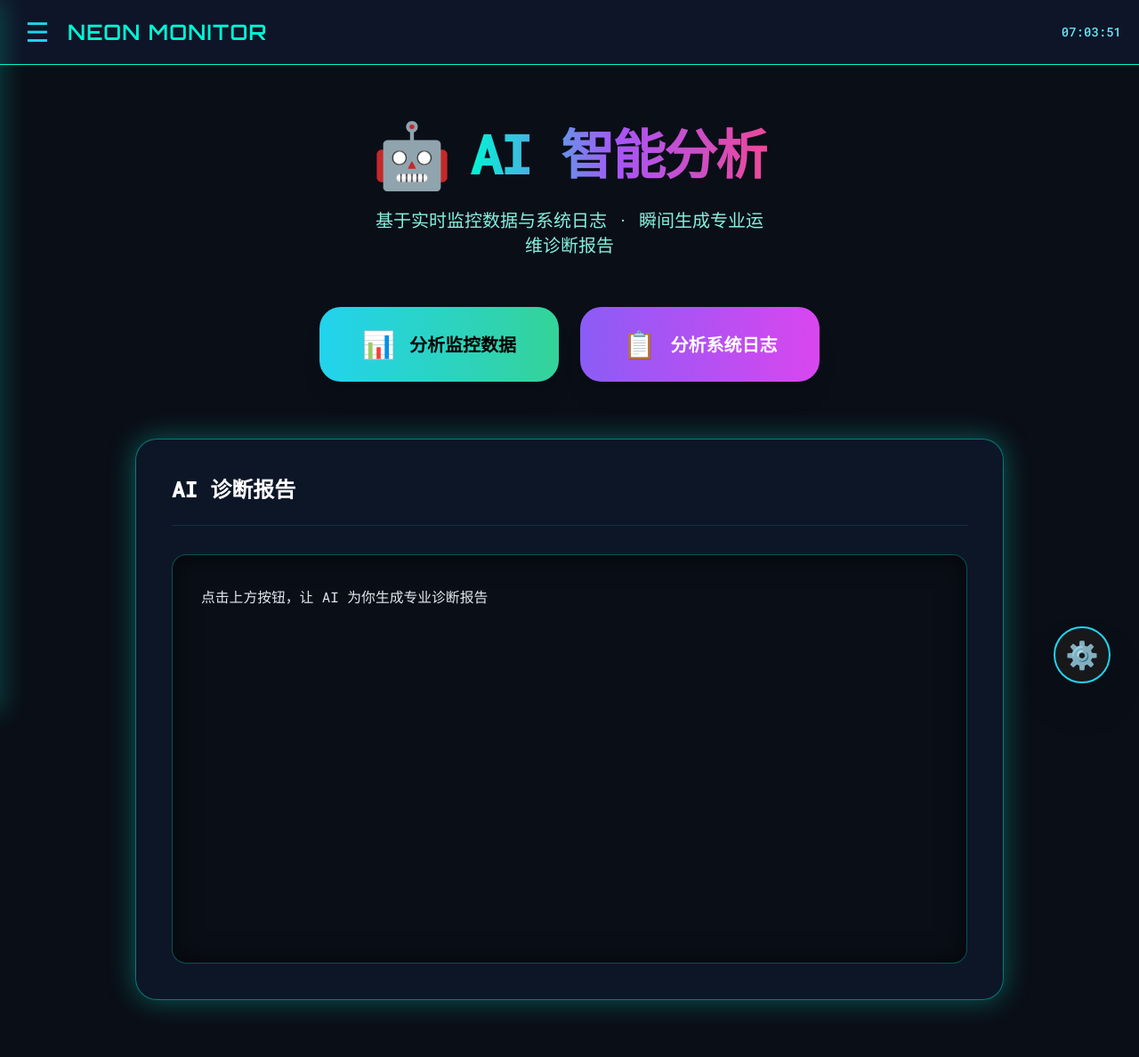
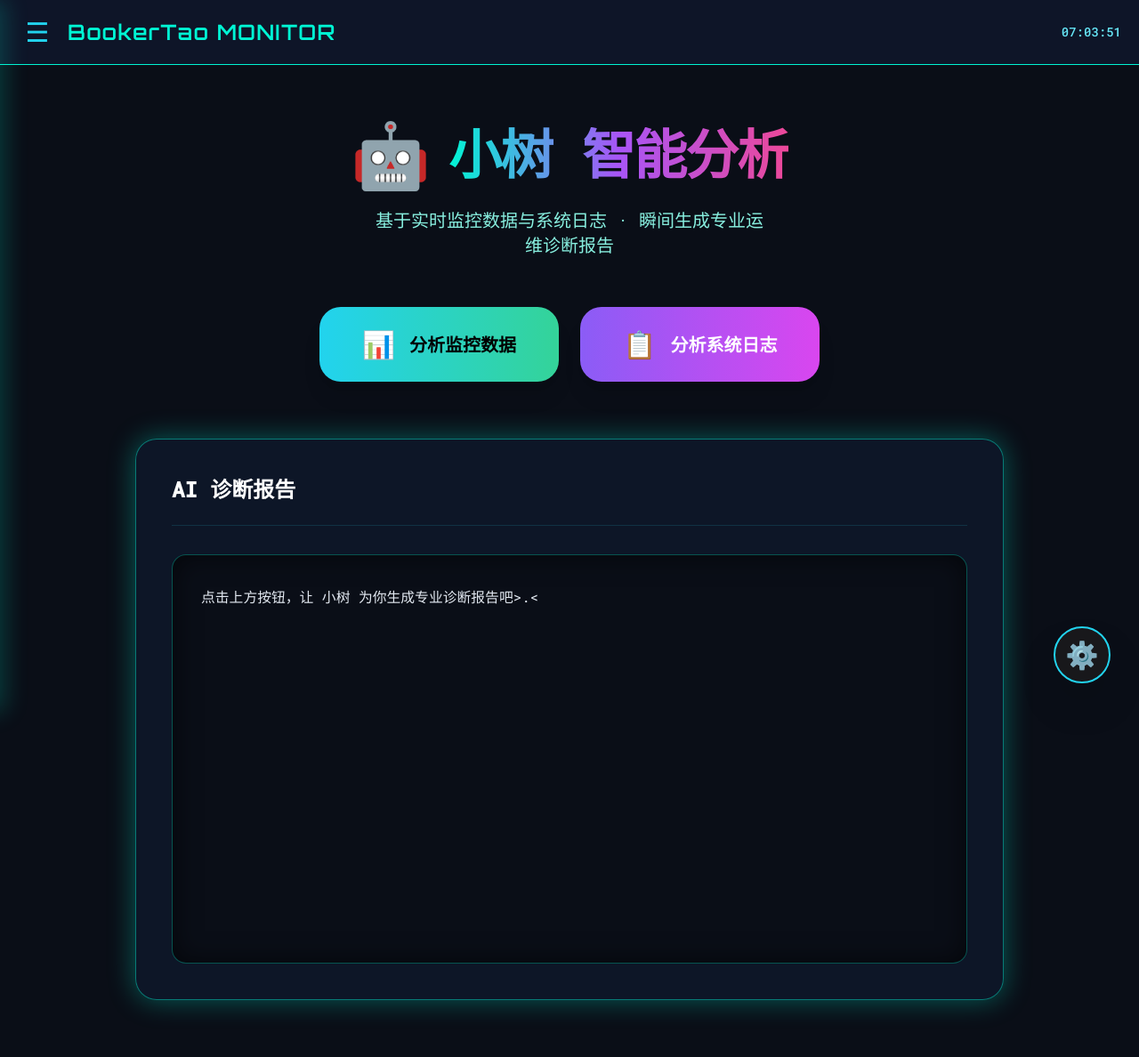
Before and after one commit to perry466/django-monitor, a Django app: page /ai-analysis/ in a window 1280 px wide. Shown: the whole page at 89% size. Run offline with Django 5.2, Linux system fonts and the light colour scheme; data comes from the database, SQL or seed files in the repository; some libraries are stand-ins or nearby versions.

Commit message:
更新了一些有趣的东西

```diff
--- a/templates/base.html
+++ b/templates/base.html
@@ -98,8 +98,8 @@
     <!-- 侧边栏（默认收起） -->
     <div class="sidebar" id="sidebar">
         <div class="p-6 border-b border-cyan-500/30">
-            <div class="logo-font text-3xl font-bold tracking-widest text-white">NEON</div>
-            <div class="text-xs tracking-[3px] text-cyan-400 mt-1">MONITOR</div>
+            <div class="logo-font text-3xl font-bold tracking-widest text-white">Booker Tao</div>
+            <div class="text-xs tracking-[3px] text-cyan-400 mt-1">陶树人 | 张本瑶荣 | 账本</div>
         </div>
 
         <div class="menu-items pt-6">
@@ -114,7 +114,7 @@
             <div class="h-px bg-cyan-500/20 my-6 mx-6"></div>
 
             <a href="{% url 'targets:config' %}" class="menu-item"><span class="mr-4 text-lg">⚙️</span> 多目标监控配置</a>
-            <a href="{% url 'ai_analysis' %}" class="menu-item"><span class="mr-4 text-lg">🤖</span> AI 智能分析</a>
+            <a href="{% url 'ai_analysis' %}" class="menu-item"><span class="mr-4 text-lg">🤖</span> 小树 智能分析</a>
             <a href="{% url 'logs:system_logs' %}" class="menu-item"><span class="mr-4 text-lg">📋</span> 系统日志</a>
         </div>
     </div>
@@ -127,7 +127,7 @@
                     class="w-11 h-11 flex items-center justify-center text-3xl text-cyan-400 hover:text-white transition-all">
                 ☰
             </button>
-            <div class="logo-font text-2xl font-semibold tracking-wider hidden sm:block">NEON MONITOR</div>
+            <div class="logo-font text-2xl font-semibold tracking-wider hidden sm:block">BookerTao MONITOR</div>
         </div>
 
         <div class="time text-sm text-cyan-300 font-medium" id="current-time"></div>
--- a/templates/logs/ai_analysis.html
+++ b/templates/logs/ai_analysis.html
@@ -88,7 +88,7 @@
         <div class="inline-flex items-center gap-5 mb-6">
             <div class="text-7xl">🤖</div>
             <h1 class="text-5xl sm:text-6xl font-bold ai-header tracking-[-2px]">
-                AI 智能分析
+                小树 智能分析
             </h1>
         </div>
         <p class="text-xl text-[#88f0e0] max-w-md mx-auto">
@@ -127,7 +127,7 @@
 
         <!-- 报告内容 -->
         <div id="reportArea" class="report-area">
-            点击上方按钮，让 AI 为你生成专业诊断报告
+            点击上方按钮，让 小树 为你生成专业诊断报告吧>.<
         </div>
     </div>
 
--- a/templates/monitor/dashboard.html
+++ b/templates/monitor/dashboard.html
@@ -73,7 +73,7 @@
                     HOST RESOURCE MONITOR
                 </h1>
                 <p class="text-[#88f0e0] mt-2 text-base sm:text-lg">
-                    实时系统资源监控 • NEON MONITOR
+                    实时系统资源监控 • BookerTao MONITOR
                 </p>
             </div>
 
@@ -147,7 +147,7 @@
         <div class="neon-card rounded-3xl p-6 sm:p-8">
             <div class="flex flex-col sm:flex-row sm:items-center sm:justify-between gap-4 mb-6">
                 <h3 class="text-2xl font-semibold tracking-wider text-white flex items-center gap-3">
-                    🤖 AI 智能分析报告
+                    🤖 小树 智能分析报告
                 </h3>
                 <span id="report-time" class="text-xs uppercase tracking-widest text-cyan-300 whitespace-nowrap">
                     最近一次分析：——
```
Also changed, not shown: 1 other file.
